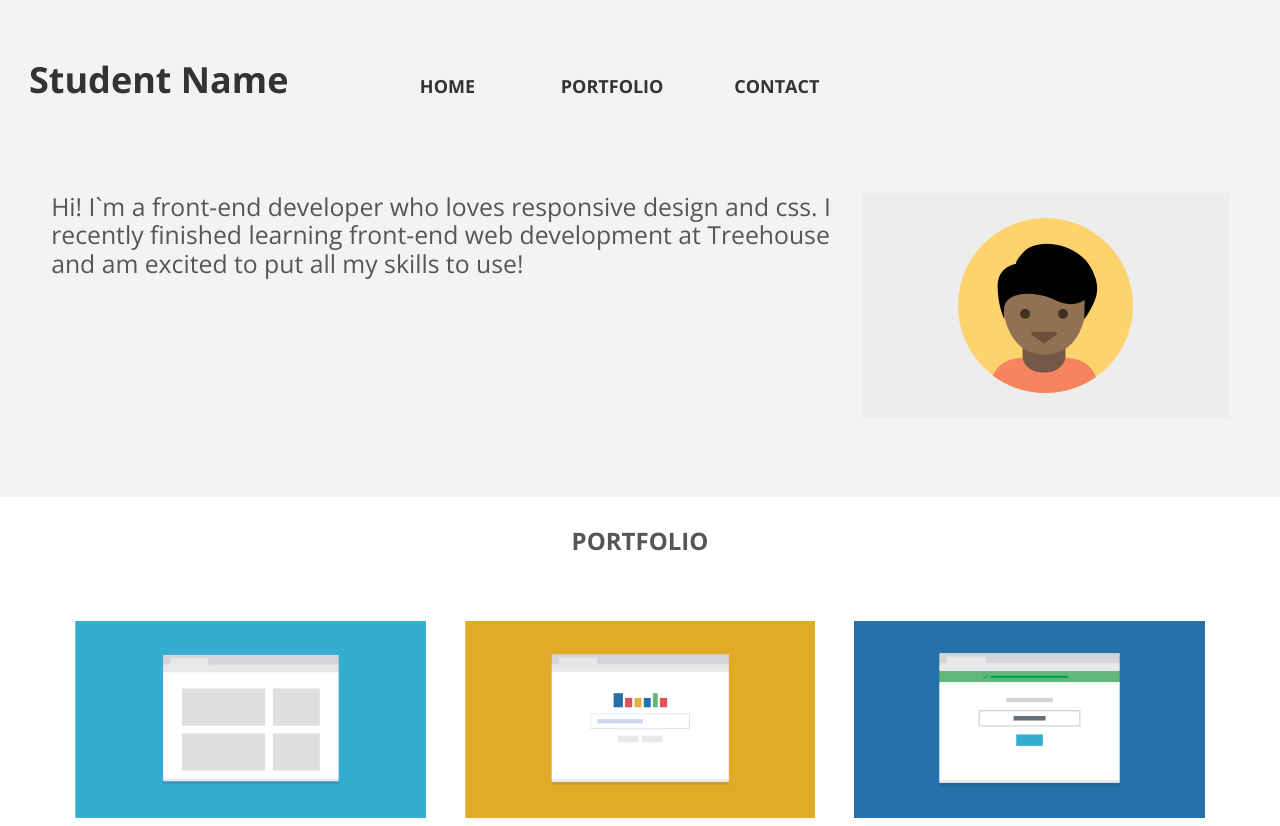
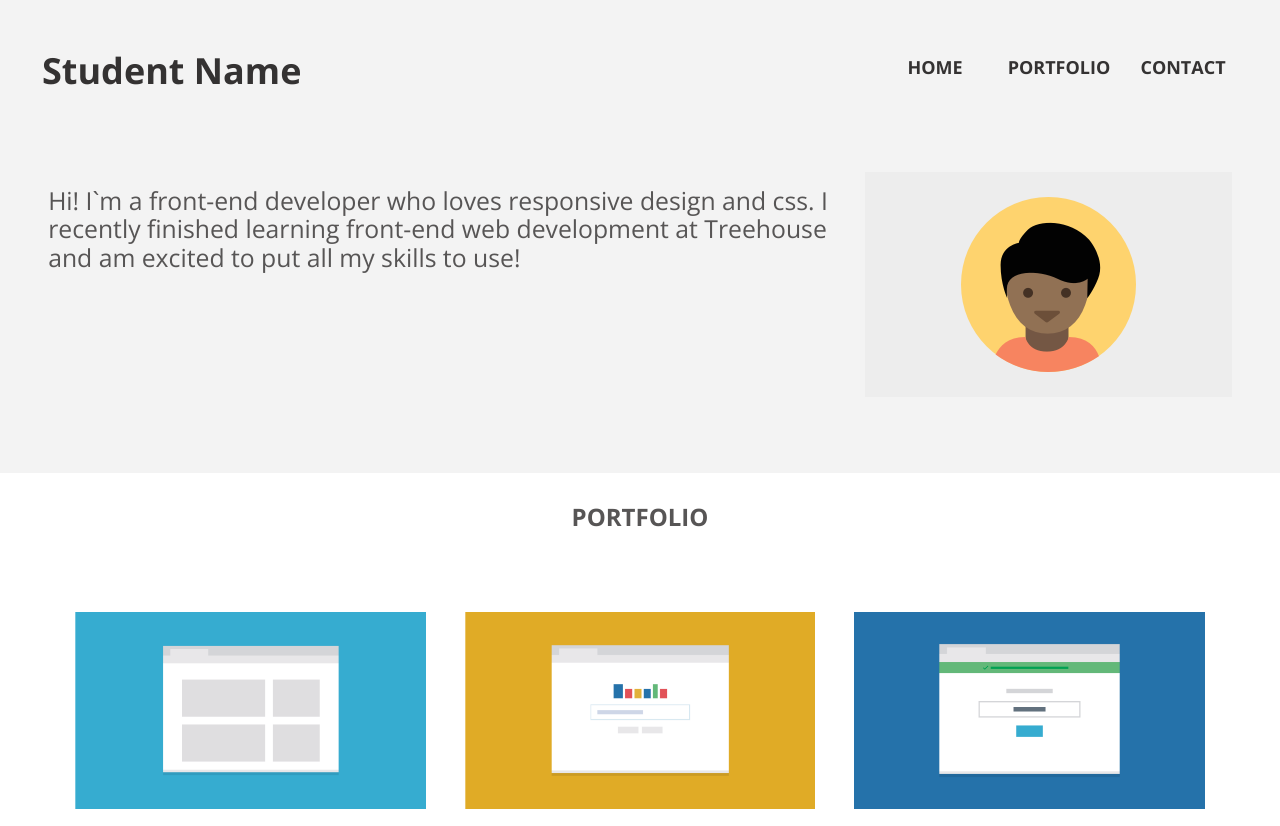
Before and after one commit to atjaqueline/techdegree-project2, a plain HTML site: page index.html in a window 1280 px wide. Shown: the top 826 px of the page. Drawn offline with nearby package versions, Linux system fonts and the light colour scheme.

Commit message:
Changes on Main Nav and Footer

```diff
--- a/css/style.css
+++ b/css/style.css
@@ -21,17 +21,17 @@ h3 {
   color:rgb(87, 85, 85);
 }
 p {
-
     padding-top: 15px;
+    padding-bottom: 15px;
     font-weight: 400;
     color:rgb(87, 85, 85);
     text-align: center;
+
+    margin: auto;
 }
 a {
     text-decoration: none;
     color: rgb(52, 50, 50);
-
-
 }
 .main-header ,
 footer {
@@ -60,6 +60,7 @@ footer {
 img {
     width: 90%;
     margin: 0 auto;
+    margin-top: 15px;
     text-align: center;
     padding-bottom: 5px;
 }
@@ -91,26 +92,27 @@ img {
     text-align: center;
     padding: 10px;
 }
-.phone, .email {
+.phone,
+.email {
     font-weight: bold;
 }
 strong {
     display: inline;
     padding-left: 5px;
     font-weight: bold;
-    margin-top: 1.2em;
+
 }
 .top {
     list-style-type: none;
     text-transform: uppercase;
     font-weight: bold;
-    margin-top: 1.2em;
+
 }
 
 .footer-ul {
     display: none;
 }
-.footer-nav {
+nav {
     display: flex;
     flex-direction: row;
     justify-content: space-between;
@@ -121,17 +123,12 @@ strong {
     @media (min-width: 768px) {
     .main-nav .name {
         margin: 30px 0 10px;
-        }
+    }
 
     .name ,
     .portfolio ,
     .container {
         justify-content: center;
-        margin: auto;
-    }
-    .name {
-        display: flex;
-        align-items: center;
         margin: auto;
     }
 
@@ -167,11 +164,12 @@ strong {
         padding: 0;
     }
     .unit {
-        width: 40%;
+        width: 50%;
     }
     .container {
         display: flex;
         flex-wrap: wrap;
+
 
     }
     .container .unit p {
@@ -186,6 +184,7 @@ strong {
         display: flex;
         flex-direction: row;
         justify-content: space-between;
+
 
     }
     .footer-ul {
@@ -209,30 +208,38 @@ strong {
          margin: 0 auto;
 
      }
-    .main-header :not(header) {
-        display: inline-block;
+    .navbar {
+        display: flex;
+        align-items: center;
+
+    }
+
+    .main-nav {
+        display: flex;
         justify-content: space-between;
-        padding: 3px;
+        margin: 0 auto;
+        margin-right: 15px;
+        padding: 0;
+        width:  30%;
     }
+
+    .main-nav li {
+        padding: 0px;
+        margin: 0px;
+    }
+
     li {
         margin: auto;
 
     }
-    .main-nav li {
-        display: inline-block;
-        width: 20vh;
-        text-align: center;
-        margin: auto;
 
-
-    }
-   .profile p {
+    .profile p {
        text-align: left;
    }
    .container .unit {
        width: 33%;
    }
    .name {
-    margin-left: auto;
+    margin-left: 22px;
    }
 }
--- a/index.html
+++ b/index.html
@@ -6,19 +6,24 @@
 	    <title>Portfolio</title>
         <link rel="stylesheet" href="css/normalize.css">
         <link rel="stylesheet" href="css/style.css">
+        <link rel="preconnect" href="https://fonts.googleapis.com">
+<link rel="preconnect" href="https://fonts.gstatic.com" crossorigin>
 <link href="https://fonts.googleapis.com/css2?family=Open+Sans:wght@300;700&display=swap" rel="stylesheet">
     </head>
 <body>
     <div class="main-header" id="home">
+
+            <div class="navbar">
                 <div class="name">
                     <h1><a href="#">Student Name</a></h1>
                 </div>
+
                     <ul class="main-nav">
 			            <li class="nav-link"><a href="#home">Home</a></li>
 			            <li class="nav-link"><a href="#portfolio">Portfolio</a></li>
 			            <li class="nav-link"><a href="#contact">Contact</a></li>
 		            </ul>
-
+            </div>
         <header class="profile">
             <img class="profile-img" src="images/responsive-layout-profile.png" alt="boy in profile picture">
             <p> Hi! I`m a front-end developer who loves responsive design and css. I recently finished learning front-end web development at Treehouse and am excited to put all my skills to use!</p>
```
Lines whose indentation alone changed are shown as unchanged.
